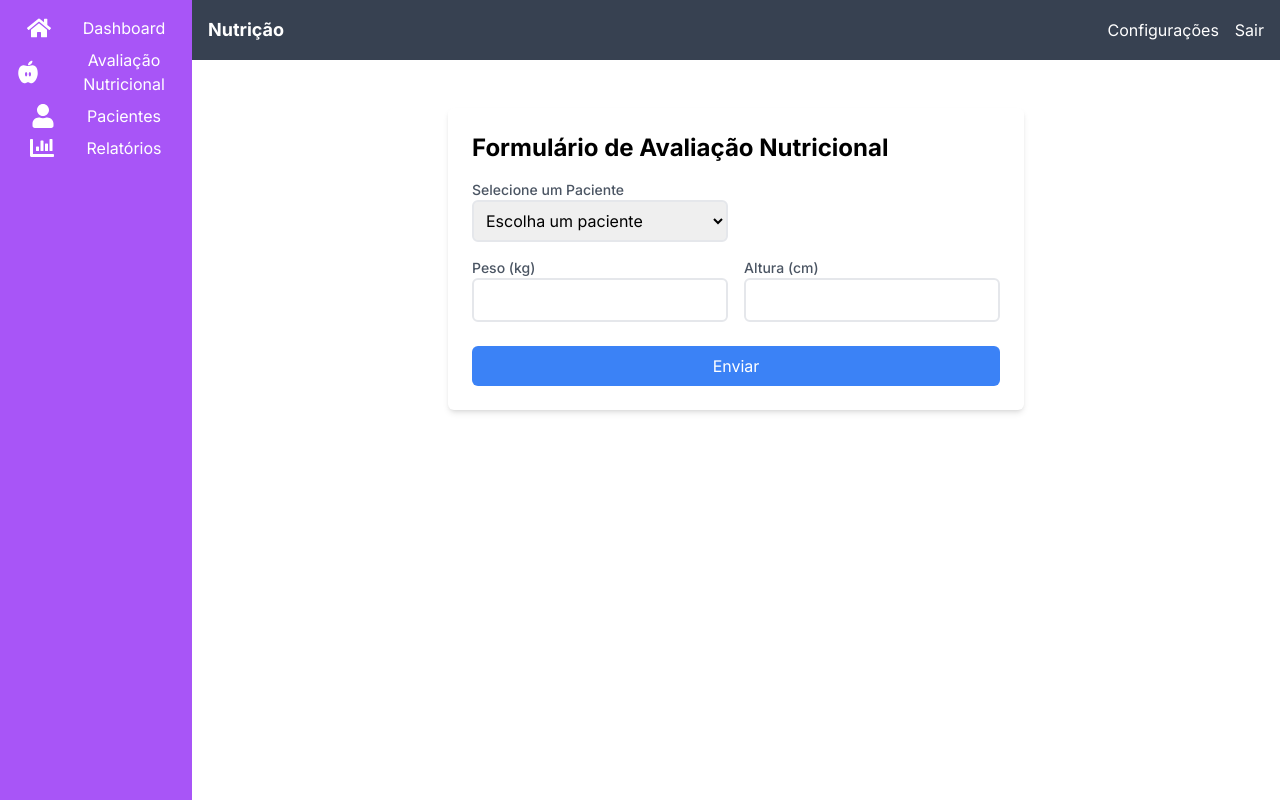
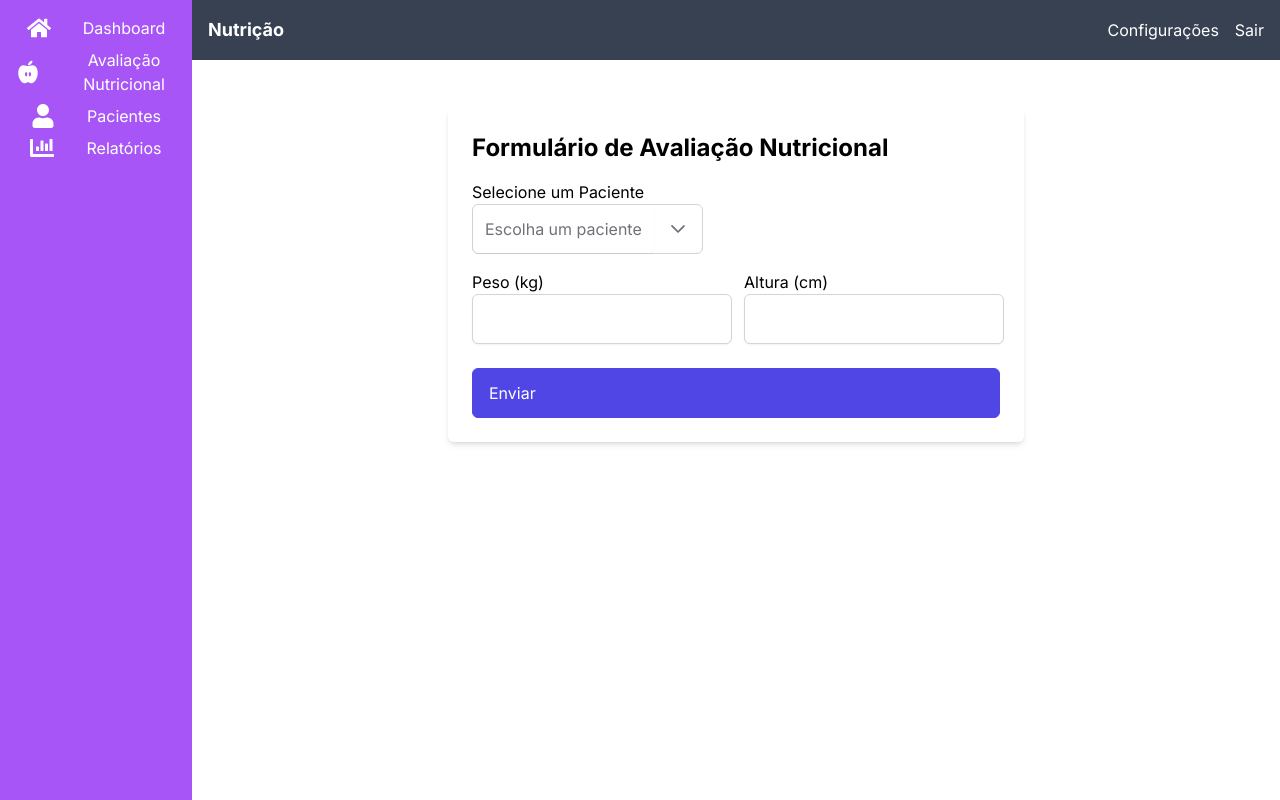
Before and after one commit to L1NDS0N/nutri, a Next.js app: page /nutritional-assessment in a window 1280 px wide. Built offline with nearby package versions, Linux system fonts and the light colour scheme.

Commit message:
refact components primereact

```diff
--- a/src/app/nutritional-assessment/page.tsx
+++ b/src/app/nutritional-assessment/page.tsx
@@ -1,63 +1,29 @@
-"use client";
-import { useState, ChangeEvent, FormEvent } from "react";
-
-interface FormData {
-  fullName: string;
-  gender: string;
-  birthDate: string;
-  weight: string;
-  height: string;
-}
+'use client';
+import { Button } from 'primereact/button';
+import { Dropdown } from 'primereact/dropdown';
+import { InputNumber } from 'primereact/inputnumber';
 
 const mockPatients = [
-  { id: 1, name: "João Silva", gender: "male", birthDate: "1990-01-01", weight: "70", height: "175" },
-  { id: 2, name: "Maria Oliveira", gender: "female", birthDate: "1985-05-15", weight: "60", height: "160" },
+  {
+    id: 1,
+    name: 'João Silva',
+    gender: 'male',
+    birthDate: '1990-01-01',
+    weight: '70',
+    height: '175',
+  },
+  {
+    id: 2,
+    name: 'Maria Oliveira',
+    gender: 'female',
+    birthDate: '1985-05-15',
+    weight: '60',
+    height: '160',
+  },
   // Adicione mais pacientes conforme necessário
 ];
 
 export default function AvaliacaoNutricional() {
-  const [formData, setFormData] = useState<FormData>({
-    fullName: "",
-    gender: "",
-    birthDate: "",
-    weight: "",
-    height: "",
-  });
-
-  const handleChange = (
-    e: ChangeEvent<HTMLInputElement | HTMLSelectElement>
-  ) => {
-    const { name, value } = e.target;
-    setFormData({
-      ...formData,
-      [name]: value,
-    });
-  };
-
-  const handleSelectPatient = (patientId: number) => {
-    const selectedPatient = mockPatients.find(patient => patient.id === patientId);
-    if (selectedPatient) {
-      setFormData({
-        fullName: selectedPatient.name,
-        gender: selectedPatient.gender,
-        birthDate: selectedPatient.birthDate,
-        weight: selectedPatient.weight,
-        height: selectedPatient.height,
-      });
-    }
-  };
-
-  const handleSubmit = (e: FormEvent<HTMLFormElement>) => {
-    e.preventDefault();
-    // Realize os cálculos necessários aqui, como IMC, idade, etc.
-    // Exemplo de cálculo de idade:
-    const birthDate = new Date(formData.birthDate);
-    const currentDate = new Date();
-    const ageInYears = currentDate.getFullYear() - birthDate.getFullYear();
-    console.log("Idade:", ageInYears);
-    // Adicione outros cálculos conforme necessário
-  };
-
   return (
     <form className="max-w-xl mx-auto mt-8 p-6 bg-white rounded-md shadow-md">
       <h2 className="text-2xl font-bold mb-4">
@@ -66,71 +32,32 @@ export default function AvaliacaoNutricional() {
 
       <div className="grid grid-cols-2 gap-4 mt-4">
         <div>
-          <label
-            htmlFor="patient"
-            className="block text-sm font-medium text-gray-600"
-          >
-            Selecione um Paciente
-          </label>
-          <select
+          <label htmlFor="patient">Selecione um Paciente</label>
+          <Dropdown
             id="patient"
             name="patient"
-            className="w-full border-2 rounded-md p-2 focus:outline-none focus:ring focus:border-blue-300"
-            onChange={(e) => handleSelectPatient(Number(e.target.value))}
-            defaultValue=""
-          >
-            <option value="" disabled>Escolha um paciente</option>
-            {mockPatients.map(patient => (
-              <option key={patient.id} value={patient.id}>{patient.name}</option>
-            ))}
-          </select>
+            optionLabel="name"
+            options={mockPatients}
+            placeholder="Escolha um paciente"
+          />
         </div>
       </div>
 
       <div className="grid grid-cols-2 gap-4 mt-4">
         <div>
-          <label
-            htmlFor="weight"
-            className="block text-sm font-medium text-gray-600"
-          >
-            Peso (kg)
-          </label>
-          <input
-            type="number"
-            id="weight"
-            name="weight"
-            className="w-full border-2 rounded-md p-2 focus:outline-none focus:ring focus:border-blue-300"
-            onChange={handleChange}
-            value={formData.weight}
-            required
-          />
+          <label htmlFor="weight">Peso (kg)</label>
+          <InputNumber id="weight" name="weight" required />
         </div>
         <div>
-          <label
-            htmlFor="height"
-            className="block text-sm font-medium text-gray-600"
-          >
-            Altura (cm)
-          </label>
-          <input
-            type="number"
-            id="height"
-            name="height"
-            className="w-full border-2 rounded-md p-2 focus:outline-none focus:ring focus:border-blue-300"
-            onChange={handleChange}
-            value={formData.height}
-            required
-          />
+          <label htmlFor="height">Altura (cm)</label>
+          <InputNumber id="height" name="height" required />
         </div>
       </div>
 
       <div className="mt-6">
-        <button
-          type="submit"
-          className="w-full bg-blue-500 text-white p-2 rounded-md hover:bg-blue-600 focus:outline-none focus:ring focus:border-blue-300"
-        >
+        <Button type="submit" className="w-full">
           Enviar
-        </button>
+        </Button>
       </div>
     </form>
   );
```
